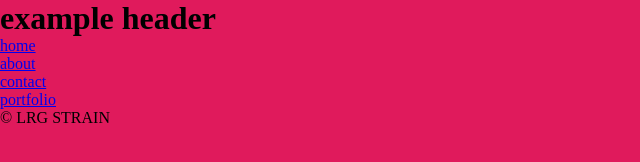
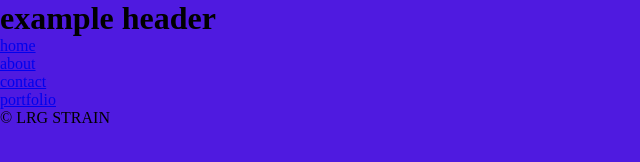
Before and after one commit to lyle2019/fiftythree, a plain HTML site: page index.html in a window 1280 px wide. Shown: the whole page, without its empty margins (0-640 px from the left). Drawn offline with Linux system fonts and the light colour scheme.

Commit message:
hookin up is all

```diff
--- a/css/styles.css
+++ b/css/styles.css
@@ -5,5 +5,5 @@
  }
 
  body{
-     background-color:rgb(224, 26, 92);
+     background-color:rgb(79, 26, 224);
  }
```
